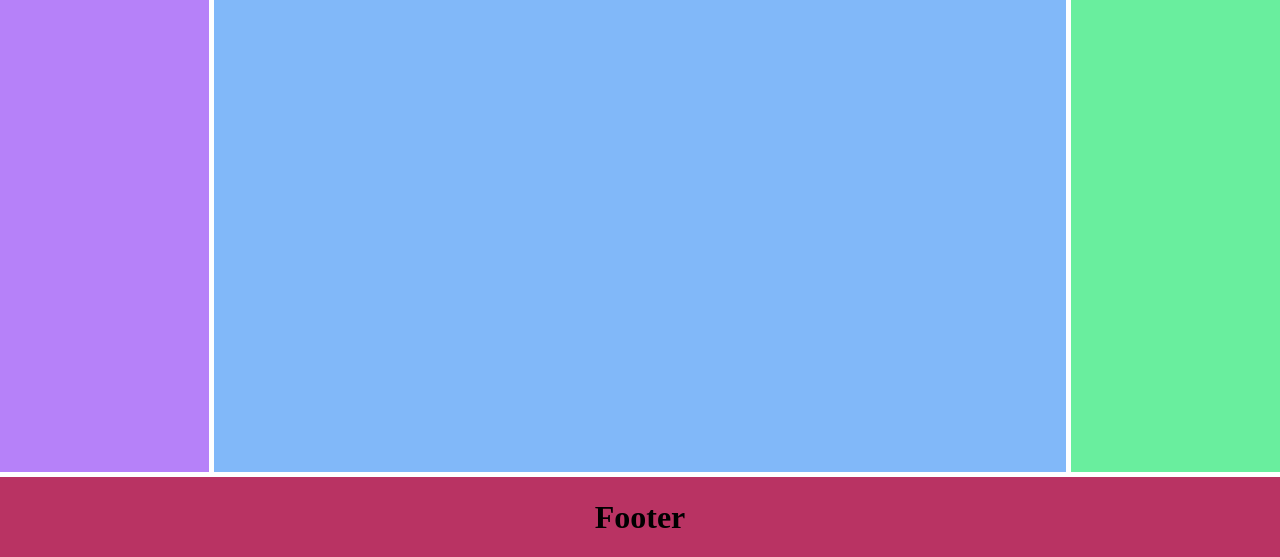
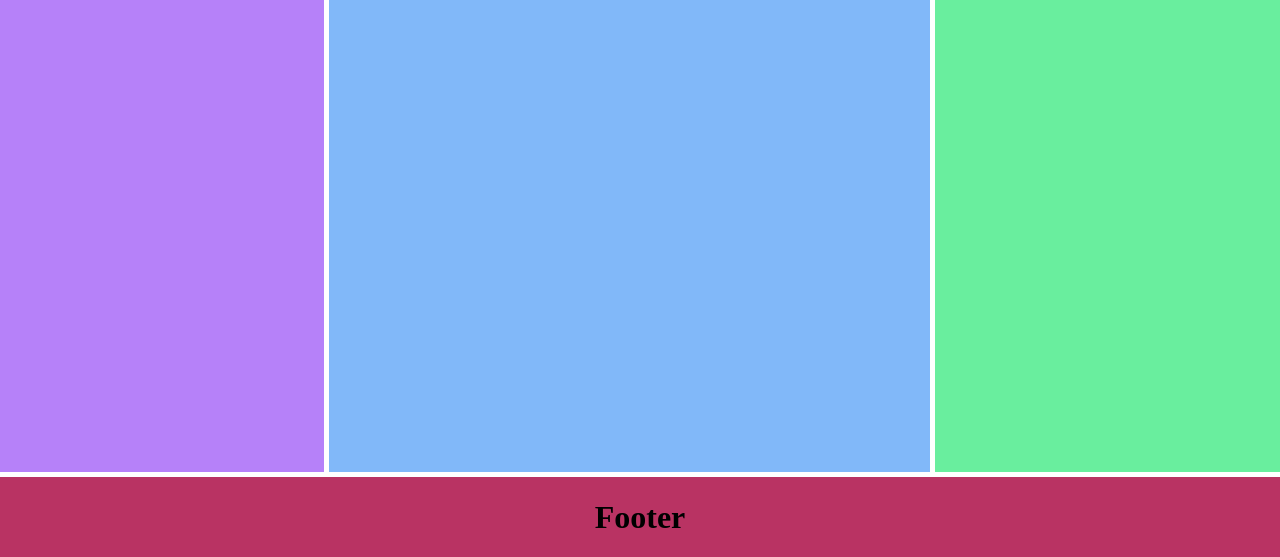
Before and after one commit to samerelmurr/gridExample, a plain HTML site: page index.html in a window 1280 px wide. Shown: the part 243-800 px from the top of the page. Drawn offline with Linux system fonts and the light colour scheme.

Commit message:
Grid Area Example

```diff
--- a/index.css
+++ b/index.css
@@ -15,29 +15,37 @@ h1{
 
 .ad{
     background-color: #F5E97B;
+    grid-area: ad;
 }
 
 .navBar{
     background-color: #FF9898;
+    grid-area: navBar;
 }
 
 .mainContent{
     background-color: #81B8F9;
+    grid-area: mainContent;
 }
 
 .sideBar{
     background-color: #B681F9;
+    grid-area: sideBar;
 }
 
 .adFooter{
     background-color: #69EE9E;
+    grid-area: adFooter;
 }
 
 .footer{
     background-color: #B93363;
+    grid-area: footer;
 }
 
-.container{
+/*  Basic implimentation of a grid system  */
+
+/* .container{
     height: 100%;
     width: 100%;
     display: grid;
@@ -95,4 +103,47 @@ h1{
         grid-column: 1/ span 12;
         grid-row: 4;
     }
+} */
+
+/* Grid Area Implimentaion */
+.container{
+    height: 100%;
+    width: 100%;
+    display: grid;
+
+    grid-template-rows: auto auto 1fr auto auto auto;
+
+    grid-template-areas:
+    "ad"
+    "navBar"
+    "mainContent"
+    "sideBar"
+    "adFooter"
+    "footer"
+    ;
+    gap: 5px;
 }
+
+@media (min-width: 720px){
+    .container{
+        grid-template-rows: auto auto 1fr auto;
+        grid-template-areas:
+        "ad ad ad"
+        "navBar navBar navBar"
+        "sideBar mainContent mainContent"
+        "adFooter footer footer"
+        ;
+    }
+
+}
+
+@media (min-width: 1020px){
+    .container{
+        grid-template-areas:
+        "ad ad ad ad"
+        "sideBar navBar navBar adFooter"
+        "sideBar mainContent mainContent adFooter"
+        "footer footer footer footer"
+        ;
+    }
+}
```
